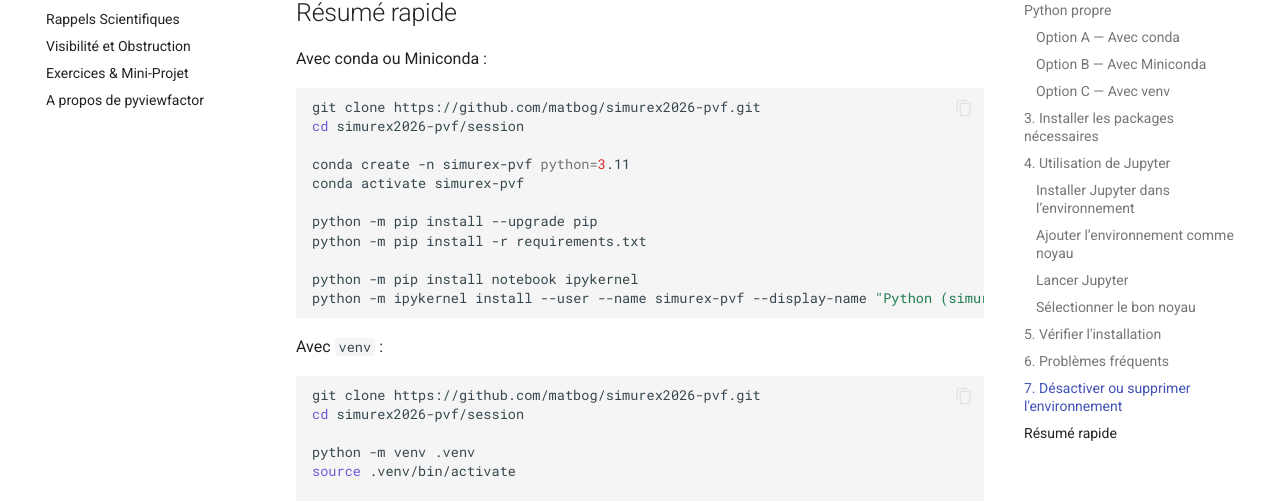
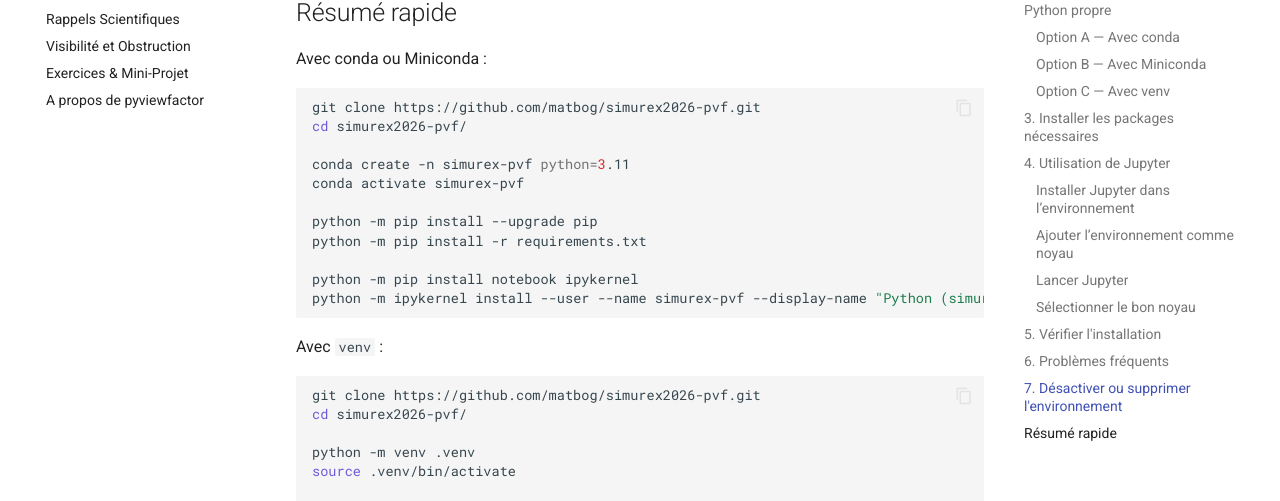
Before and after one commit to matbog/simurex2026-pvf, an MkDocs documentation site: the page built from docs/get-started.md, in a window 1280 px wide and 900 px high, scrolled down 6335 px. Shown: the part 143-644 px from the top of the window. Built offline with MkDocs 1.6.1 and Material for MkDocs 9.7.7, drawn with Linux system fonts in a browser that asks for light colours; comment, search, counter and statistics services are not loaded.

Commit message:
update repo

````diff
--- a/docs/get-started.md
+++ b/docs/get-started.md
@@ -335,7 +335,7 @@ Avec conda ou Miniconda :
 
 ```bash
 git clone https://github.com/matbog/simurex2026-pvf.git
-cd simurex2026-pvf/session
+cd simurex2026-pvf/
 
 conda create -n simurex-pvf python=3.11
 conda activate simurex-pvf
@@ -351,7 +351,7 @@ Avec `venv` :
 
 ```bash
 git clone https://github.com/matbog/simurex2026-pvf.git
-cd simurex2026-pvf/session
+cd simurex2026-pvf/
 
 python -m venv .venv
 source .venv/bin/activate
````
Also changed, not shown: docs/scientific-background.md (+3 -3 lines), site/exercises/index.html, site/scientific-background/index.html, site/search/search_index.json.
